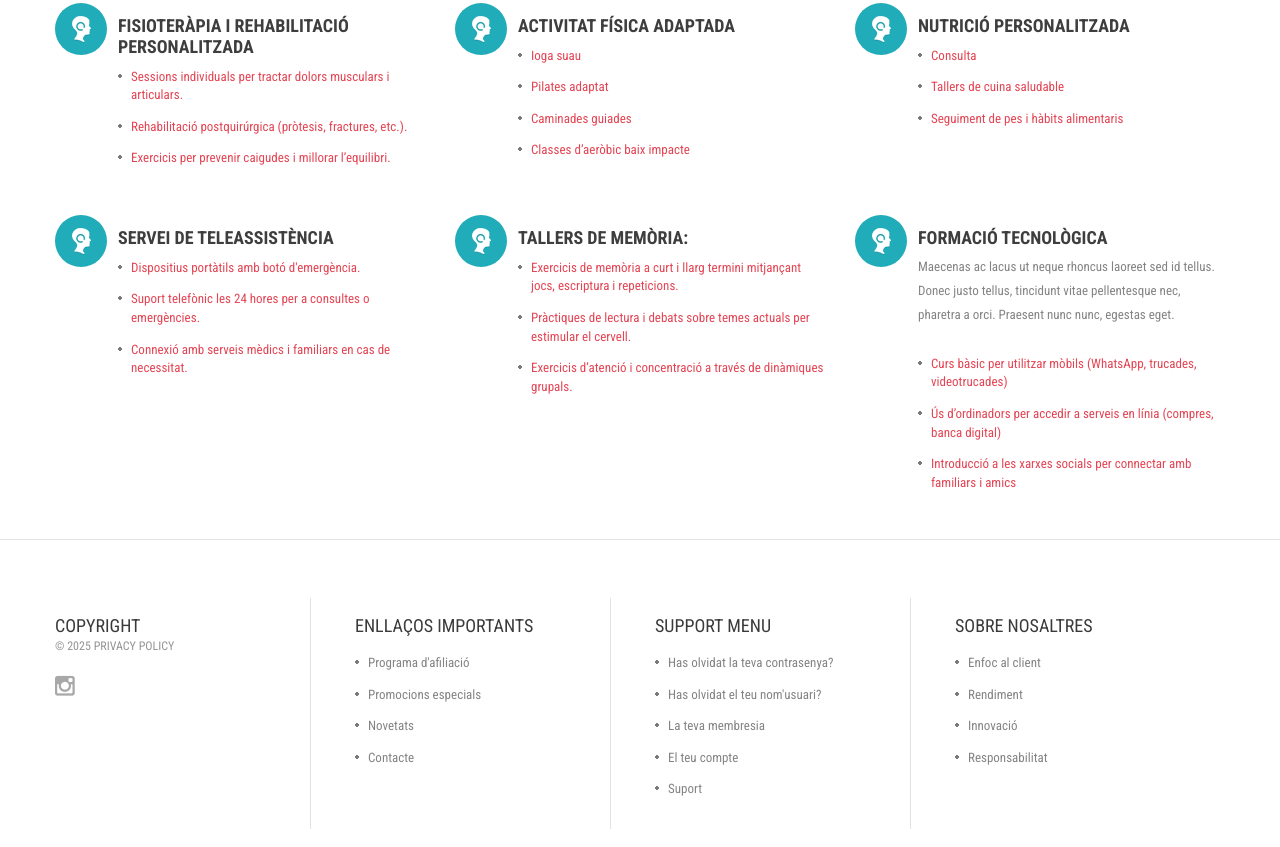
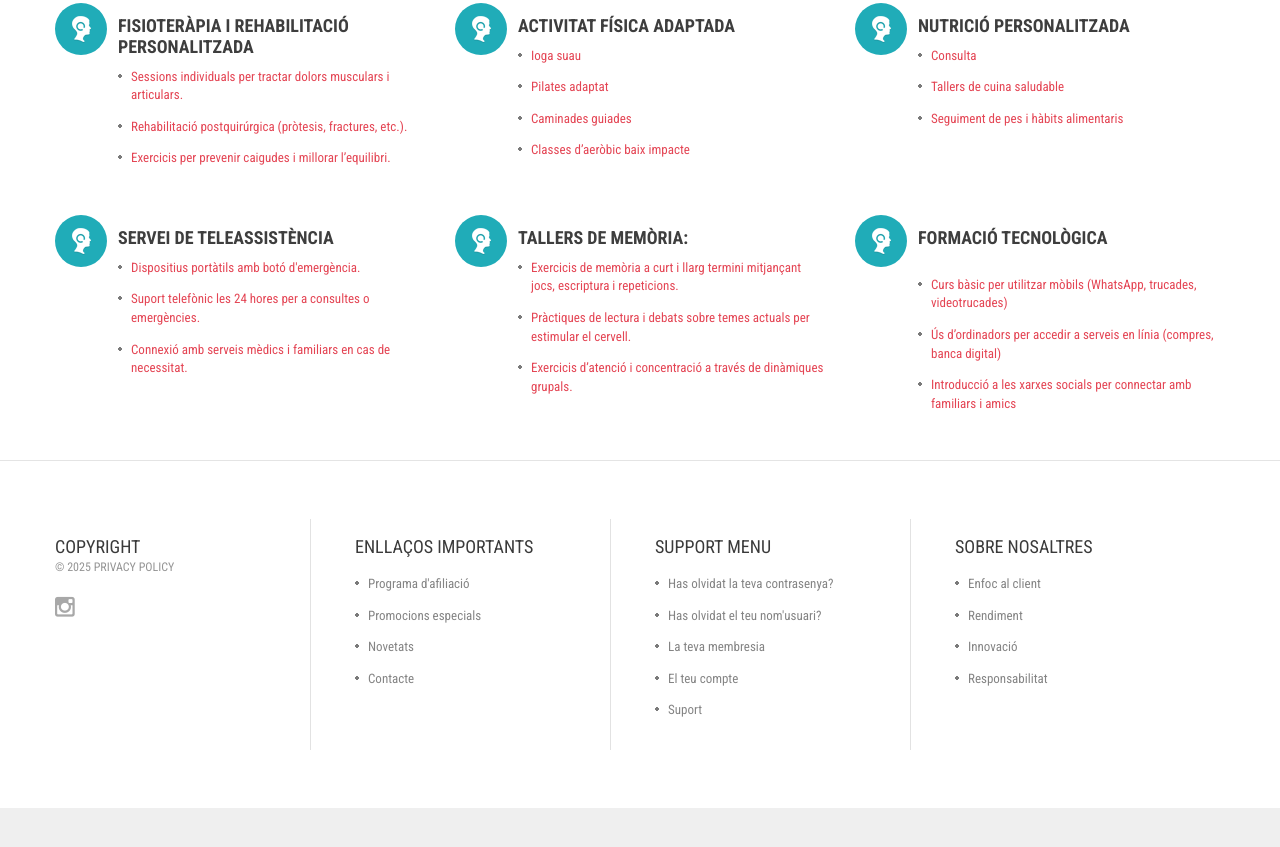
Before and after one commit to darbol00/vidaplena, a plain HTML site: page index-2.html in a window 1280 px wide. Shown: the part 771-1618 px from the top of the page. After the commit the page ends 1579 px from the top, so only its background shows below. Drawn offline with Linux system fonts and the light colour scheme.

Commit message:
Add files via upload

```diff
--- a/index-2.html
+++ b/index-2.html
@@ -227,7 +227,7 @@
                             <strong><img src="img/page3_icon1.png" alt=""></strong>
                             <div class="caption">
                                 <p class="description">Formació tecnològica</p>
-                                <p>Maecenas ac lacus ut neque rhoncus laoreet sed id tellus. Donec justo tellus, tincidunt vitae pellentesque nec, pharetra a orci. Praesent nunc nunc, egestas eget.</p>
+                                <p></p>
                                 <ul class="list1-1">
                                     <li><a href="#">Curs bàsic per utilitzar mòbils (WhatsApp, trucades, videotrucades)</a></li>
                                     <li><a href="#">Ús d’ordinadors per accedir a serveis en línia (compres, banca digital)</a></li>
```
